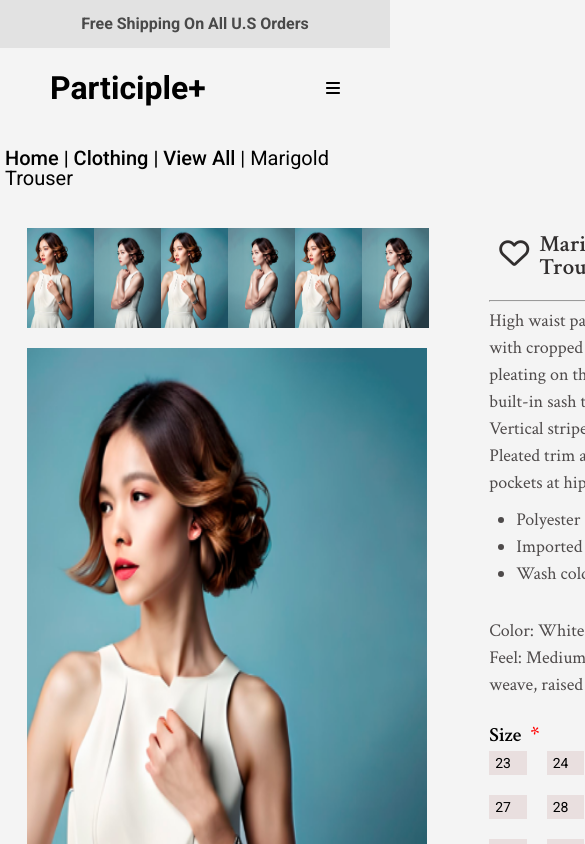
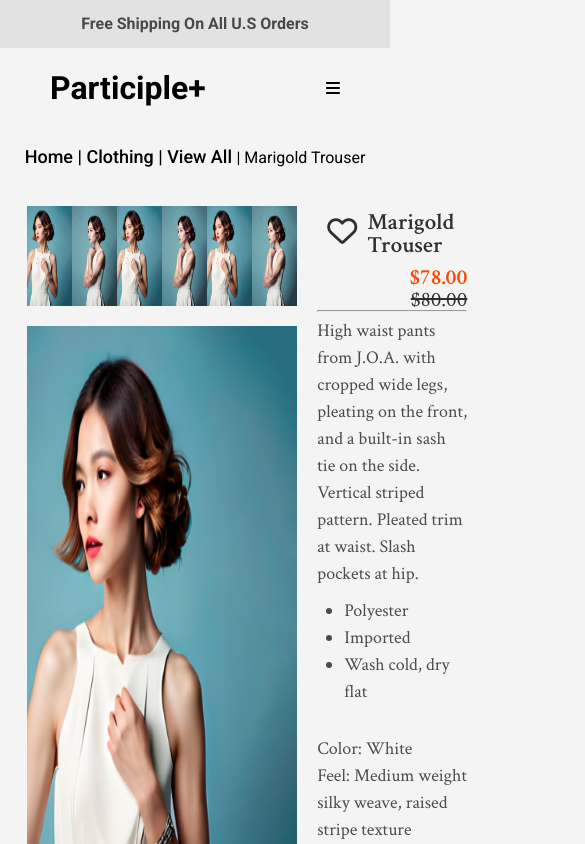
Before and after one commit to oreoluwa212/store_clothing, a React (Vite) app: page /product in a window 390 px wide. Shown: the top 844 px of the page, 585 px wide, since content can reach past the window. Built offline with nearby package versions, Linux system fonts and the light colour scheme.

Commit message:
Responsive product page

```diff
--- a/src/styles/PageStyles.scss
+++ b/src/styles/PageStyles.scss
@@ -942,6 +942,11 @@
   max-width: 1350px;
   // margin: 20px 10%;
 
+  @media (max-width: 740px) {
+      max-width: 600px;
+      grid-template-columns: 2fr 1fr;
+    }
+
   @media (max-width: 919px) {
       max-width: 800px;
       grid-template-columns: 1fr 2fr;
@@ -957,19 +962,21 @@
     display: flex;
     flex-direction: row;
 
+
     @media (max-width: 1239px) {
       flex-direction: column;
       gap: 20px;
     }
     .gallery {
-      position: relative;
-
 
       .imgs {
         display: flex;
         flex-direction: column;
         padding: 0px 20px 0px 0px;
 
+          @media (max-width: 740px) {
+             width: 200px;
+            }
         @media (max-width: 1239px) {
           display: flex;
           flex-direction: row;
@@ -979,13 +986,18 @@
           cursor: pointer;
           height: 120px;
 
+            @media (max-width: 420px) {
+              width: 45px;
+                height: 80px;
+              }
+
           @media (max-width: 919px) {
-              width: 50px;
-              height: 70px;
+              // width: 50px;
+              height: 80px;
             }
 
           @media (max-width: 1239px) {
-            width: 67px;
+            // width: 67px;
             height: 100px;
           }
         }
@@ -999,26 +1011,34 @@
         width: 500px;
         height: 700px;
 
+          @media (max-width: 420px) {
+              width: 270px;
+            }
+
         @media (max-width: 919px) {
-          width: 400px;
+          // width: 400px;
         }
       }
 
       .big-frame-img {
-        width: 500px;
+        // width: 500px;
         padding-top: 20px;
         height: 400px;
       }
-            @media (max-width: 919px) {
-              width:300px;
+            @media (max-width: 420px) {
+              width:250px;
             }
     }
   }
 
   .details {
 
+      @media (max-width: 420px) {
+          width: 190px;
+        }
+
     @media (max-width: 919px) {
-        width: 250px;
+        // width: 250px;
       }
 
     .marigold {
@@ -1029,6 +1049,10 @@
       padding: 5px 0px 0px 40px;
       align-items: flex-start;
 
+        @media (max-width: 740px) {
+            flex-direction: column;
+            align-items: end;
+          }
       i {
         font-size: 30px;
         padding: 5px 10px;
@@ -1099,9 +1123,17 @@
     font-weight: 500;
     font-size: 20px;
 
+      @media (max-width: 740px) {
+          font-size: 18px;
+        }
+
     span {
       font-weight: 400;
       font-size: 20px;
+
+        @media (max-width: 740px) {
+            font-size: 16px;
+          }
     }
   }
 }
```
